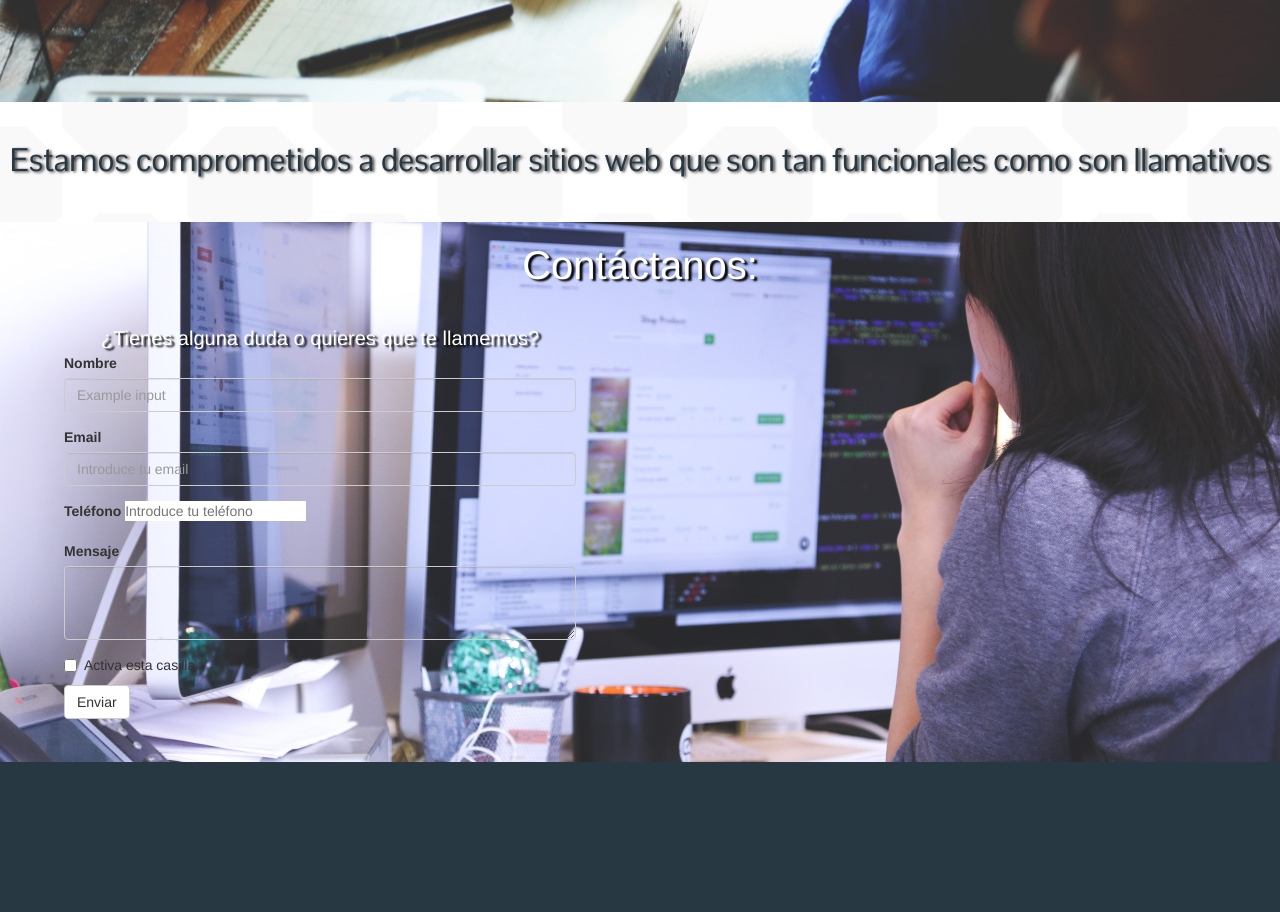
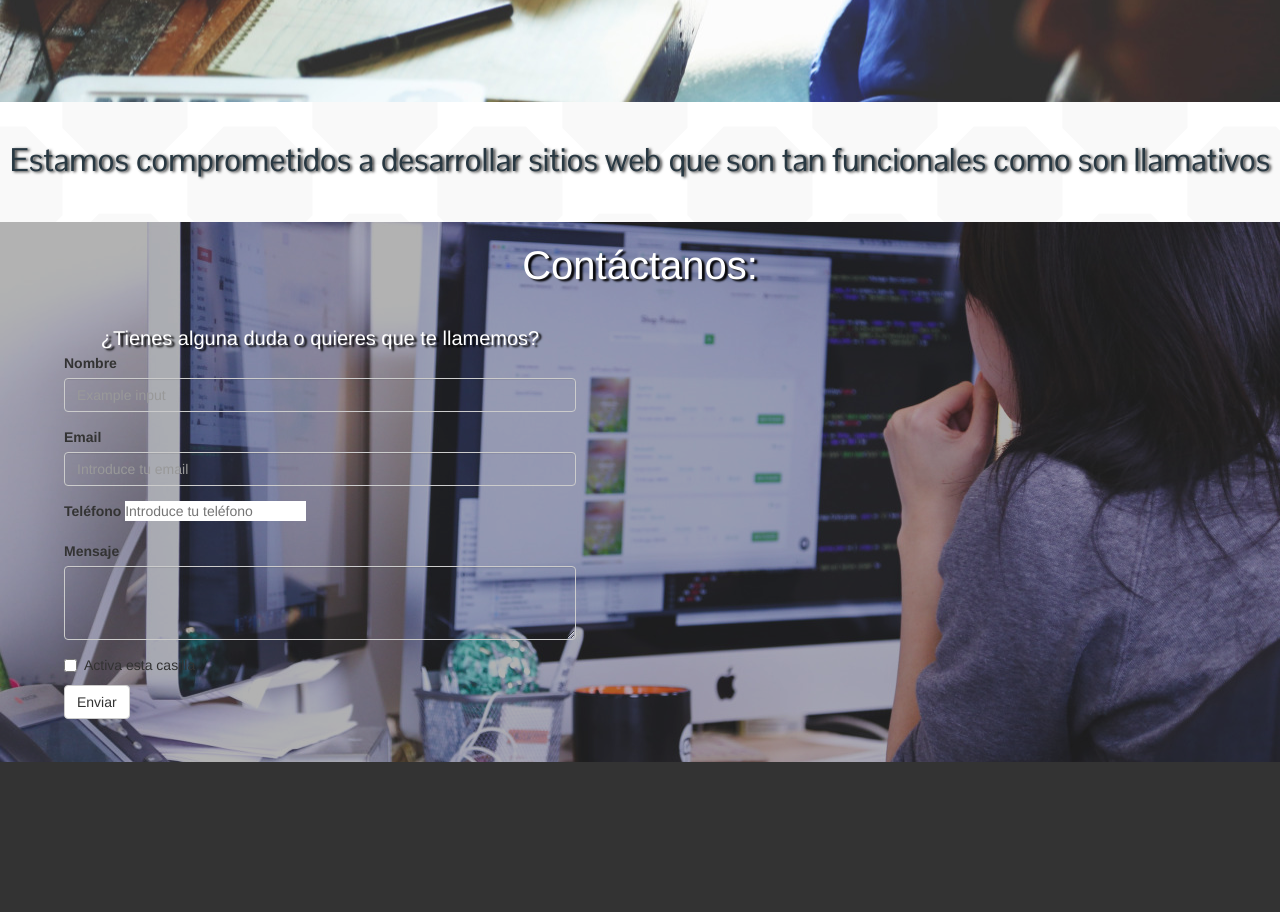
Before and after one commit to AlejandraAlejo/MrPanda_web, a plain HTML site: page index.html in a window 1280 px wide. Shown: the part 1808-2720 px from the top of the page. Drawn offline with nearby package versions, Linux system fonts and the light colour scheme; a web font is replaced by a local one.

Commit message:
Contacto, agregar background mas obscuro.

```diff
--- a/index.html
+++ b/index.html
@@ -86,6 +86,7 @@
         </div>
         <div id="ContentBlock_5">
             <div id="parallax3" class="device-peek-bg">
+                <div class="backgroundFade">
                 <div class="principalTittle">Contáctanos:</div>
             <div class="squareLeft">
 <div class="subTittle">¿Tienes alguna duda o quieres que te llamemos?</div>
@@ -126,8 +127,8 @@
 
             </div>
         </div>
-        <div id="ContentBlock_6" class="footer">
-        </div>
+            </div>
+        <footer></footer>
 
             </div>
     <!--<script>
--- a/style.css
+++ b/style.css
@@ -60,10 +60,11 @@ header{
     font-family: 'Pontano Sans', sans-serif;
     text-shadow: 2px 1px 3px #333;
 }
-.footer{
+footer{
     height: 150px;
     width: 100%;
-    background-color: #283842;
+    background-color: #333;
+    //background-color: #283842;
 }
 .naviconSquare {
     background-color: #82358b;
@@ -294,3 +295,8 @@ nav.sNetworks li{
 .sNetworks li a img{
     margin: auto;
 }
+.backgroundFade{
+    width: 100%;
+    height: 100%;
+    background: rgba(0, 0, 0, 0.3) none repeat scroll 0 0;
+}
```
